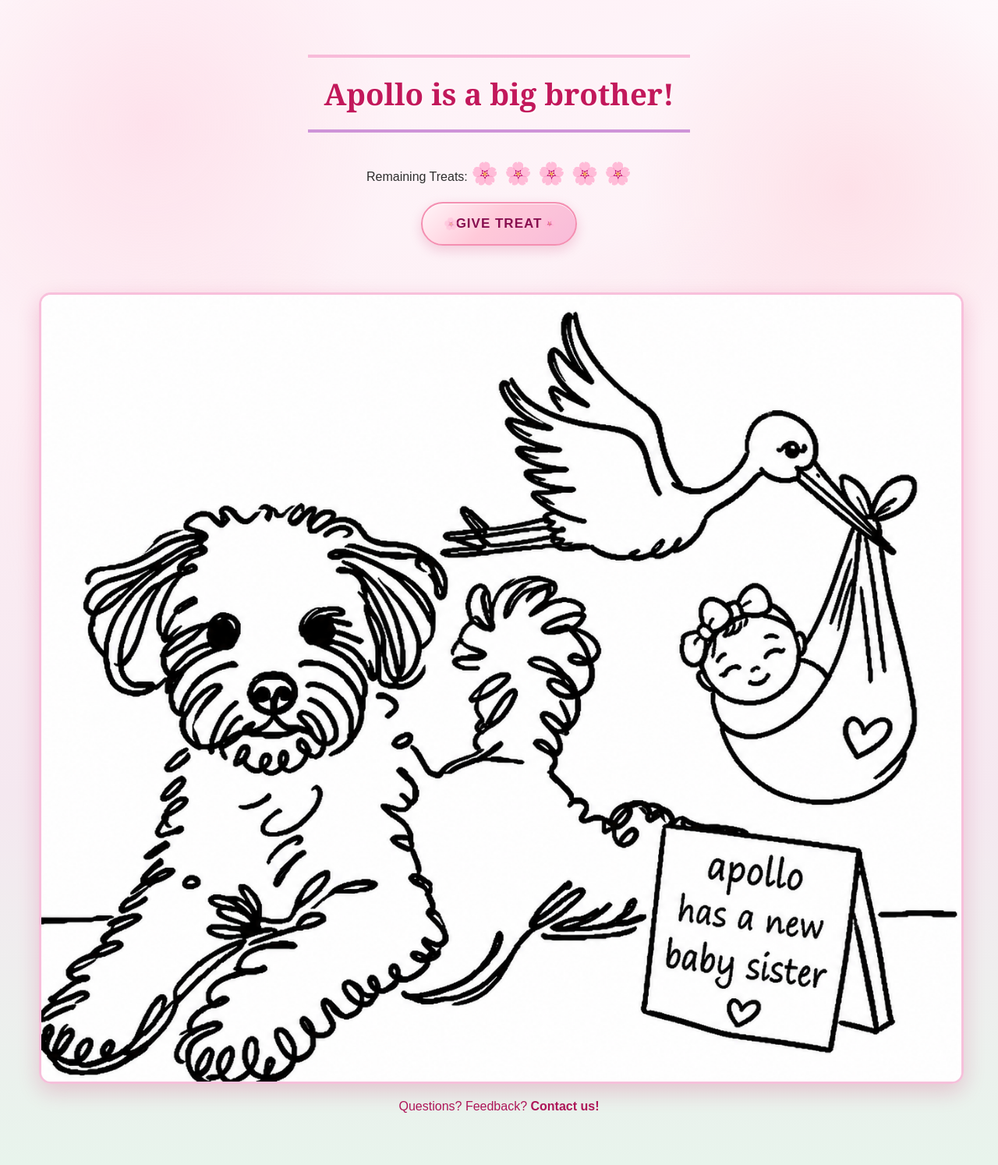
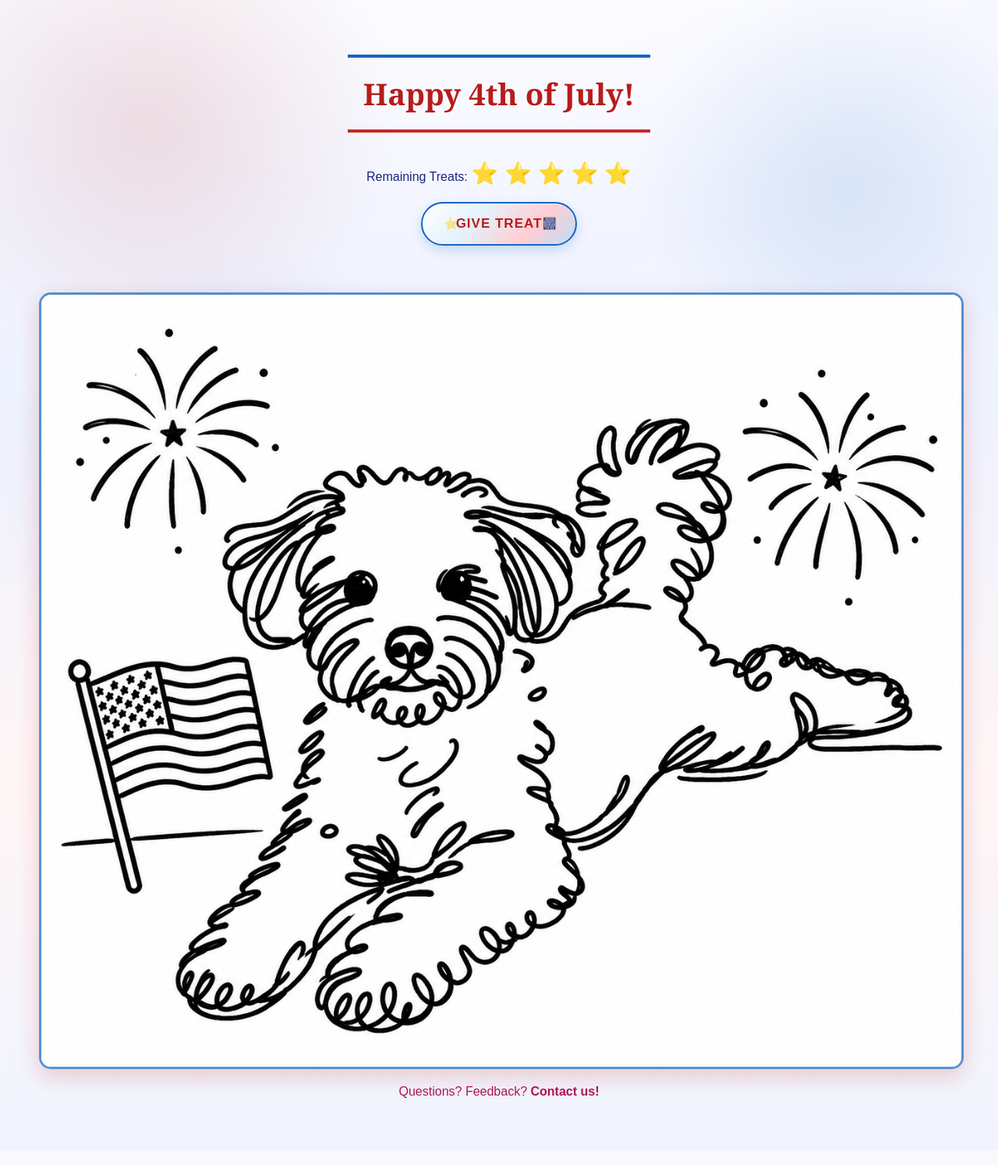
Before and after one commit to villrv/apollo-feeder, a Flask app: page / in a window 1280 px wide. Shown: the whole page at 78% size. After the commit the page ends 1408 px from the top, so only its background shows below. Run offline with Flask 3, Linux system fonts and the light colour scheme.

Commit message:
Update site for 4th of July with apollo-fourth artwork.
Co-authored-by: Cursor <cursoragent@cursor.com>

```diff
--- a/app.py
+++ b/app.py
@@ -368,7 +368,7 @@ scheduler.start()
 @app.route("/")
 def home():
     logger.info("=== HOME ROUTE CALLED ===")
-    treat_icons = "🌸 " * treats_left
+    treat_icons = "⭐ " * treats_left
     fan_art_metadata = load_fan_art_metadata()
     logger.info(f"Fan art metadata returned: {fan_art_metadata}")
     return render_template(
@@ -449,7 +449,7 @@ def give_treat():
         threading.Thread(target=treat_dispensing).start()
 
         # Immediately respond with a success message
-        treat_icons = "🌸 " * treats_left
+        treat_icons = "⭐ " * treats_left
         return jsonify({"treats_left": treat_icons.strip(), "message": message})
 
     else:
--- a/templates/index.html
+++ b/templates/index.html
@@ -10,9 +10,9 @@
             text-align: center;
             padding: 50px;
             background:
-                radial-gradient(ellipse 120% 80% at 50% -20%, rgba(255, 236, 244, 0.95), transparent 50%),
-                linear-gradient(to bottom, #fef8fb 0%, #fdeef4 35%, #f5e8f0 68%, #e8f4ec 100%);
-            color: #2d2d2d;
+                radial-gradient(ellipse 120% 80% at 50% -20%, rgba(255, 255, 255, 0.95), transparent 50%),
+                linear-gradient(to bottom, #f8f9ff 0%, #eef2ff 35%, #fff5f5 68%, #f0f4ff 100%);
+            color: #1a237e;
             min-height: 100vh;
             margin: 0;
             position: relative;
@@ -24,10 +24,10 @@
             position: fixed;
             inset: 0;
             background-image:
-                radial-gradient(circle at 15% 20%, rgba(255, 192, 212, 0.35) 0%, transparent 25%),
-                radial-gradient(circle at 85% 30%, rgba(255, 183, 197, 0.3) 0%, transparent 22%),
-                radial-gradient(circle at 70% 75%, rgba(255, 218, 230, 0.4) 0%, transparent 30%),
-                radial-gradient(circle at 25% 80%, rgba(255, 200, 210, 0.25) 0%, transparent 28%);
+                radial-gradient(circle at 15% 20%, rgba(183, 28, 28, 0.12) 0%, transparent 25%),
+                radial-gradient(circle at 85% 30%, rgba(21, 101, 192, 0.12) 0%, transparent 22%),
+                radial-gradient(circle at 70% 75%, rgba(255, 255, 255, 0.5) 0%, transparent 30%),
+                radial-gradient(circle at 25% 80%, rgba(21, 101, 192, 0.1) 0%, transparent 28%);
             z-index: 0;
         }
 
@@ -38,14 +38,14 @@
 
         h1 {
             font-family: 'Georgia', serif, Arial, sans-serif;
-            color: #c2185b;
-            text-shadow: 1px 2px 0 rgba(255, 255, 255, 0.6);
+            color: #b71c1c;
+            text-shadow: 1px 2px 0 rgba(255, 255, 255, 0.8);
             font-size: 2.4em;
             margin-bottom: 20px;
             font-weight: bold;
             padding: 20px;
-            border-top: 4px solid #f8bbd9;
-            border-bottom: 4px solid #ce93d8;
+            border-top: 4px solid #1565c0;
+            border-bottom: 4px solid #c62828;
             display: inline-block;
             margin-top: 20px;
         }
@@ -82,7 +82,7 @@
 
         #treat-count {
             font-size: 28px;
-            color: #ad1457;
+            color: #1565c0;
             text-shadow: none;
             font-weight: bold;
         }
@@ -445,67 +445,67 @@
         }
     }
 
-    /* May / cherry blossom — soft sakura + early summer */
-    .sakura-button {
+    /* July 4th — red, white & blue */
+    .fourth-button {
         position: relative;
         display: block;
         width: 200px;
         height: 56px;
         margin: 20px auto;
-        background: linear-gradient(135deg, #fff5f8 0%, #ffc9d9 45%, #f8bbd9 100%);
+        background: linear-gradient(135deg, #ffffff 0%, #e3f2fd 35%, #ffcdd2 70%, #bbdefb 100%);
         border-radius: 28px;
-        border: 2px solid #f48fb1;
+        border: 2px solid #1565c0;
         font-size: 17px;
         font-weight: bold;
         text-transform: uppercase;
-        color: #880e4f;
+        color: #b71c1c;
         letter-spacing: 1px;
         cursor: pointer;
         transition: transform 0.25s ease, box-shadow 0.25s ease, background 0.3s ease;
-        box-shadow: 0 6px 16px rgba(194, 24, 91, 0.18), inset 0 1px 0 rgba(255, 255, 255, 0.85);
+        box-shadow: 0 6px 16px rgba(21, 101, 192, 0.2), inset 0 1px 0 rgba(255, 255, 255, 0.9);
         overflow: hidden;
     }
 
-    .sakura-button:hover {
-        background: linear-gradient(135deg, #ffffff 0%, #ffd6e5 40%, #f9b4cc 100%);
+    .fourth-button:hover {
+        background: linear-gradient(135deg, #ffffff 0%, #bbdefb 40%, #ef9a9a 75%, #90caf9 100%);
         transform: scale(1.04);
-        box-shadow: 0 8px 22px rgba(194, 24, 91, 0.22), inset 0 1px 0 rgba(255, 255, 255, 0.95);
+        box-shadow: 0 8px 22px rgba(183, 28, 28, 0.22), inset 0 1px 0 rgba(255, 255, 255, 0.95);
     }
 
-    .sakura-button:active {
+    .fourth-button:active {
         transform: scale(0.98) translateY(2px);
-        box-shadow: 0 3px 10px rgba(194, 24, 91, 0.2);
+        box-shadow: 0 3px 10px rgba(21, 101, 192, 0.2);
     }
 
-    .sakura-button::before,
-    .sakura-button::after {
+    .fourth-button::before,
+    .fourth-button::after {
         content: "";
         position: absolute;
         inset: auto;
         pointer-events: none;
     }
 
-    .sakura-button::before {
-        content: "🌸";
+    .fourth-button::before {
+        content: "⭐";
         left: 14%;
         top: 50%;
         transform: translateY(-50%);
         font-size: 15px;
-        opacity: 0.85;
-        animation: sakuraBob 2.2s ease-in-out infinite;
+        opacity: 0.9;
+        animation: fourthBob 2.2s ease-in-out infinite;
     }
 
-    .sakura-button::after {
-        content: "🌸";
+    .fourth-button::after {
+        content: "🎆";
         right: 12%;
         top: 50%;
         transform: translateY(-50%);
         font-size: 14px;
-        opacity: 0.75;
-        animation: sakuraBob 2.2s ease-in-out infinite 0.55s;
+        opacity: 0.85;
+        animation: fourthBob 2.2s ease-in-out infinite 0.55s;
     }
 
-    @keyframes sakuraBob {
+    @keyframes fourthBob {
         0%, 100% { transform: translateY(-50%) rotate(-6deg); opacity: 0.6; }
         50% { transform: translateY(-58%) rotate(6deg); opacity: 1; }
     }
@@ -548,12 +548,12 @@
 
     <button id="kiss-button" class="valentine-button">Send Kiss</button>
     {% else %}
-    <h1>Apollo is a big brother!</h1>
+    <h1>Happy 4th of July!</h1>
     <p>
         Remaining Treats: <span id="treat-count">{{ treats }}</span>
     </p>
 
-    <button id="feed-button" class="sakura-button">Give Treat</button>
+    <button id="feed-button" class="fourth-button">Give Treat</button>
     {% endif %}
 
     <div id="popup">
@@ -564,9 +564,9 @@
     <!-- Apollo Image -->
     <div style="margin-top: 30px; text-align: center;">
         {% if mode == 'standby' %}
-        <img src="{{ url_for('static', filename='apollo-standby.png') }}" alt="Apollo — standby" class="apollo-image" style="max-width: 100%; height: auto; border-radius: 15px; box-shadow: 0 10px 28px rgba(194, 24, 91, 0.2); border: 3px solid rgba(248, 187, 217, 0.9);" onerror="this.onerror=null; this.src='{{ url_for('static', filename='apollo-brother.png') }}';">
+        <img src="{{ url_for('static', filename='apollo-standby.png') }}" alt="Apollo — standby" class="apollo-image" style="max-width: 100%; height: auto; border-radius: 15px; box-shadow: 0 10px 28px rgba(21, 101, 192, 0.2); border: 3px solid rgba(21, 101, 192, 0.5);" onerror="this.onerror=null; this.src='{{ url_for('static', filename='apollo-fourth.png') }}';">
         {% else %}
-        <img src="{{ url_for('static', filename='apollo-brother.png') }}" alt="Apollo — proud big brother" class="apollo-image" style="max-width: 100%; height: auto; border-radius: 15px; box-shadow: 0 10px 28px rgba(194, 24, 91, 0.2); border: 3px solid rgba(248, 187, 217, 0.9);">
+        <img src="{{ url_for('static', filename='apollo-fourth.png') }}" alt="Apollo celebrates the 4th of July" class="apollo-image" style="max-width: 100%; height: auto; border-radius: 15px; box-shadow: 0 10px 28px rgba(183, 28, 28, 0.2); border: 3px solid rgba(21, 101, 192, 0.7);">
         {% endif %}
     </div>
 
```
